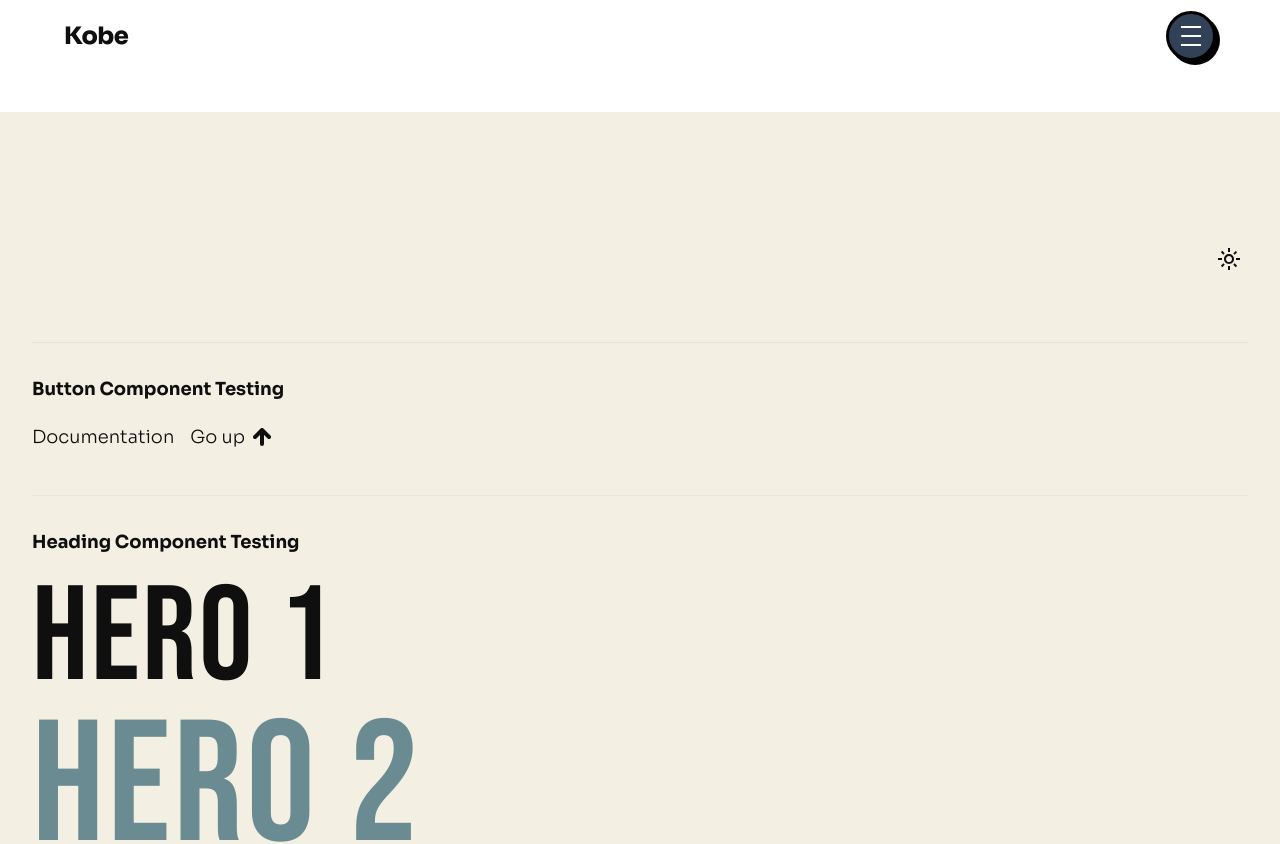
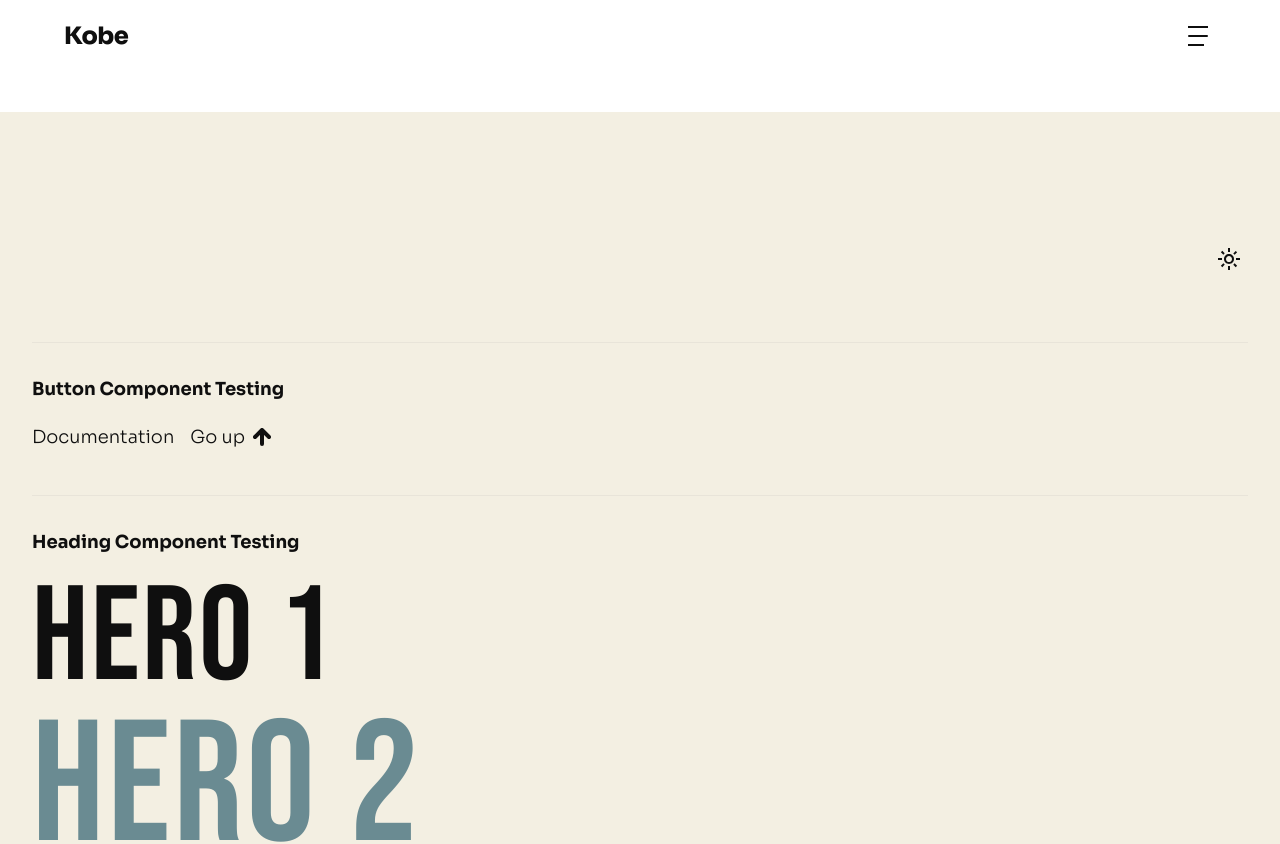
Before and after one commit to Kobeboy15/team_portfolio, a Next.js app: page / in a window 1280 px wide. Shown: the top 844 px of the page. Built offline with nearby package versions, Linux system fonts and the light colour scheme.

Commit message:
feat: add Figma styles to navigation header

```diff
--- a/src/components/ui/NavigationHeader.tsx
+++ b/src/components/ui/NavigationHeader.tsx
@@ -2,6 +2,8 @@
 
 import Link from "next/link";
 import { useState } from "react";
+
+import { Button } from "./Button";
 
 export function NavigationHeader() {
   const [isOpen, setIsOpen] = useState(false);
@@ -11,37 +13,28 @@ export function NavigationHeader() {
 
   return (
     <header className="fixed top-0 left-0 z-50 h-[72px] w-full">
-      <div className="flex items-center justify-between h-full px-16 py-[18px]">
+      <div className="flex items-center justify-between h-full px-16 py-4">
         {/* Home button / brand */}
-        <Link
-          href="/#top"
-          className="text-sora-24 font-extrabold tracking-tight text-foreground"
-        >
+        <Link href="/" className="text-sora-24 font-extrabold tracking-tight text-foreground">
           Kobe
         </Link>
 
-        {/* Right side: nav + hamburger */}
-        <div className="flex items-center gap-6">
+        {/* Navigation links + hamburger */}
+        <div className="flex items-center">
           {/* Nav links — slide in from right to left */}
           <div
             className={`overflow-hidden transition-all duration-500 ease-in-out
               ${isOpen ? "max-w-[700px]" : "max-w-0"}`}
           >
             <nav
-              className={`flex items-center gap-8 pr-2 whitespace-nowrap
+              className={`flex items-center gap-4 pr-2 whitespace-nowrap
                 transition-transform duration-500 ease-in-out
                 ${isOpen ? "translate-x-0" : "translate-x-full"}`}
             >
               {navItems.map((item) => (
-                <a
-                  key={item}
-                  href={`#${item.toLowerCase()}`}
-                  className="text-lg font-bold
-                             hover:underline underline-offset-4 decoration-[3px]
-                             transition-all duration-150"
-                >
+                <Button key={item} href={`#${item.toLowerCase()}`}>
                   {item}
-                </a>
+                </Button>
               ))}
             </nav>
           </div>
@@ -52,23 +45,21 @@ export function NavigationHeader() {
             aria-label={isOpen ? "Close menu" : "Open menu"}
             aria-expanded={isOpen}
             className="relative flex items-center justify-center
-                       rounded-full w-[50px] h-[50px] bg-slate-700
-                       border-[3px] border-black
-                       shadow-[4px_4px_0_0_#000]
-                       active:shadow-none active:translate-x-[4px] active:translate-y-[4px]
+                       w-9 h-9
+                       cursor-pointer
                        transition-all duration-200"
           >
-            <div className="flex flex-col justify-between w-[20px] h-[20px] overflow-hidden">
+            <div className="flex flex-col justify-between w-5 h-5 overflow-hidden relative">
               <div
-                className={`bg-white h-[2px] w-7 transition-all duration-300 origin-left
+                className={`bg-foreground h-[2px] w-5 transition-all duration-300 origin-left
                   ${isOpen ? "translate-x-10" : ""}`}
               />
               <div
-                className={`bg-white h-[2px] w-7 rounded transition-all duration-300 delay-75
+                className={`bg-foreground h-[2px] w-5 rounded transition-all duration-300 delay-75
                   ${isOpen ? "translate-x-10" : ""}`}
               />
               <div
-                className={`bg-white h-[2px] w-7 transition-all duration-300 origin-left delay-150
+                className={`bg-foreground h-[2px] w-4 transition-all duration-300 origin-left delay-150
                   ${isOpen ? "translate-x-10" : ""}`}
               />
 
@@ -78,11 +69,11 @@ export function NavigationHeader() {
                   ${isOpen ? "translate-x-0 w-12" : "-translate-x-10 w-0"}`}
               >
                 <div
-                  className={`absolute bg-white h-[2px] w-5 transition-all duration-500 delay-300
+                  className={`absolute bg-foreground h-[2px] w-5 transition-all duration-500 delay-300
                     ${isOpen ? "rotate-45" : "rotate-0"}`}
                 />
                 <div
-                  className={`absolute bg-white h-[2px] w-5 transition-all duration-500 delay-300
+                  className={`absolute bg-foreground h-[2px] w-5 transition-all duration-500 delay-300
                     ${isOpen ? "-rotate-45" : "rotate-0"}`}
                 />
               </div>
```
